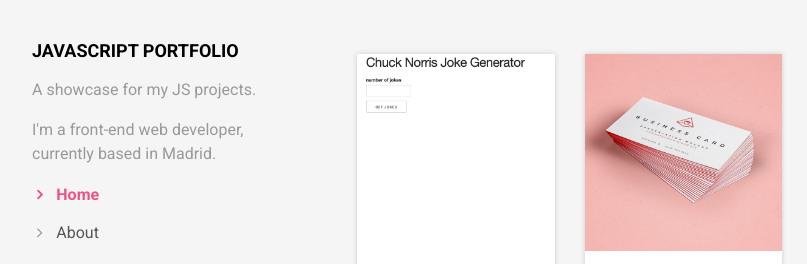
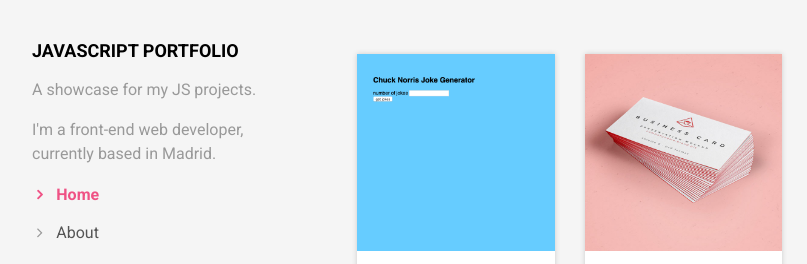
Before and after one commit to villaltam/Homepage, a plain HTML site: page index.html in a window 1280 px wide. Shown: the top 264 px of the page, 3-810 px from the left. Drawn offline with Linux system fonts and the light colour scheme.

Commit message:
another update

```diff
--- a/index.html
+++ b/index.html
@@ -59,7 +59,7 @@
           </div>
           <div class="grid row">
             <div class="col-md-6 col-lg-3 grid-item">
-              <div class="box-masonry"> <a href="https://villaltam-1.perringo.com/" title="" class="box-masonry-image with-hover-overlay with-hover-icon"><img src="img/portfolio/villaltam-1.jpg" alt="" class="img-fluid"></a>
+              <div class="box-masonry"> <a href="https://villaltam-1.perringo.com/" title="" class="box-masonry-image with-hover-overlay with-hover-icon"><img src="img/portfolio/villaltam-1.png" alt="" class="img-fluid"></a>
                 <div class="box-masonry-text">
                   <h4> <a>A joke generator</a></h4>
                   <div class="box-masonry-desription">
```
Also changed, not shown: img/portfolio/villaltam-1.jpg (deleted), img/portfolio/villaltam-1.png (added).
